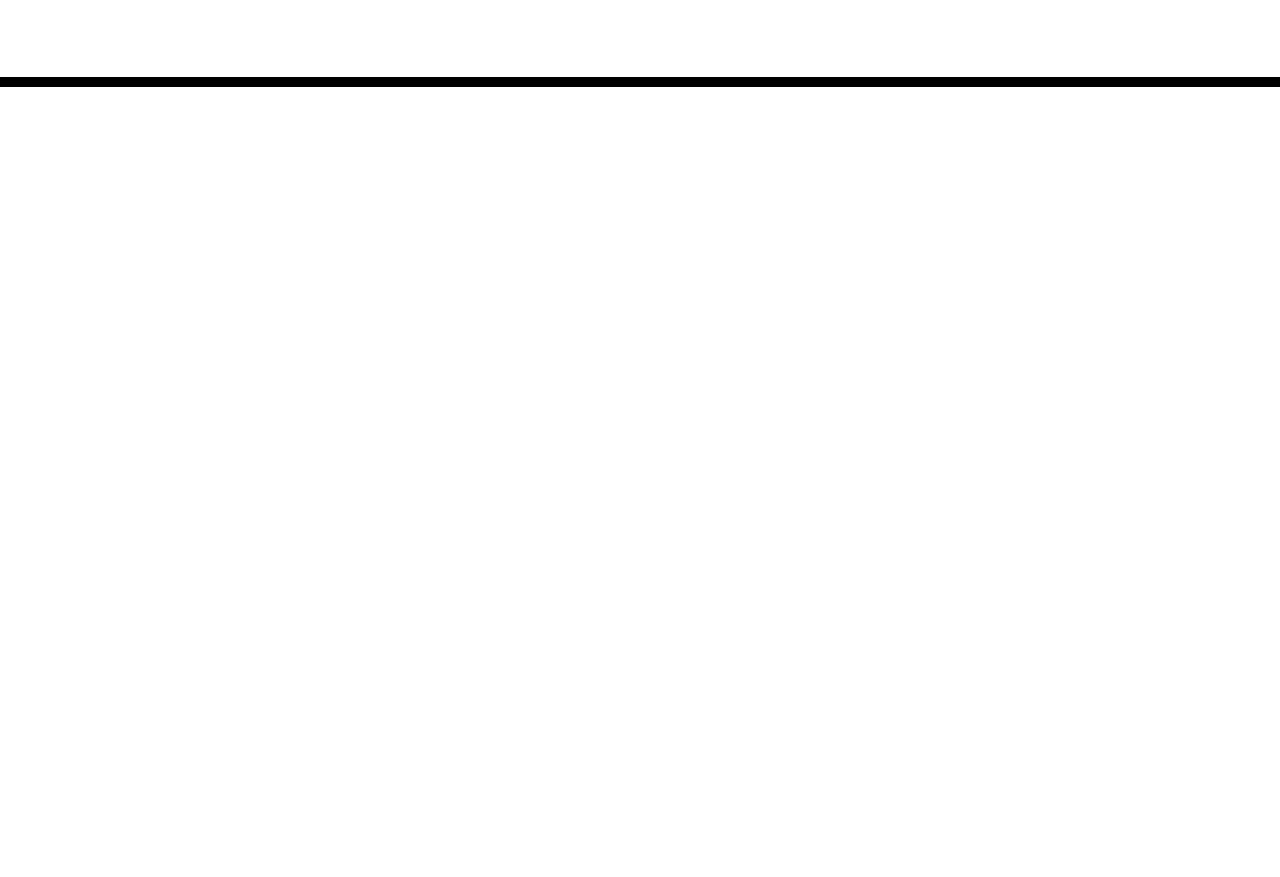
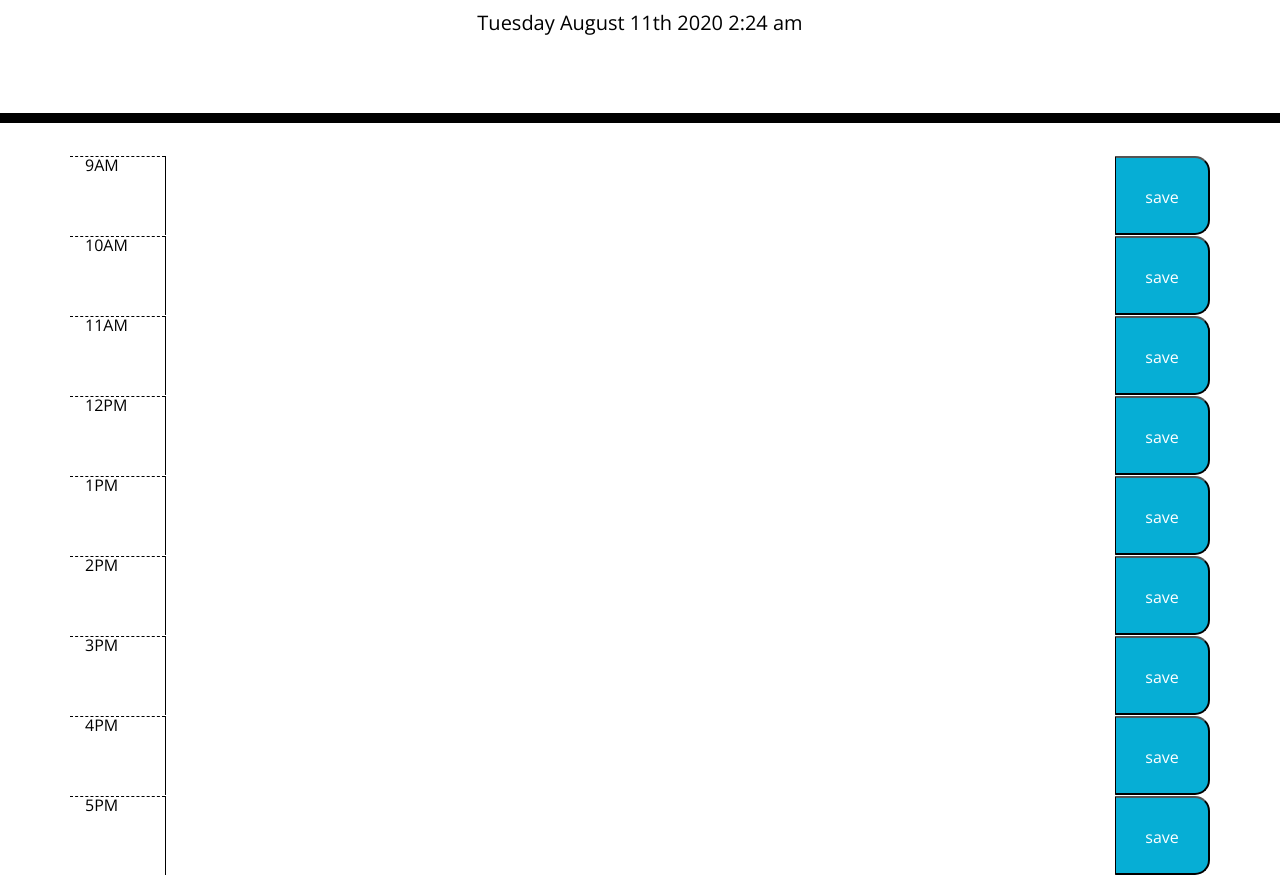
Before and after one commit to solemansay/Day-Planner, a plain HTML site: page index.html in a window 1280 px wide. Shown: the part 181-1058 px from the top of the page. Before the commit the page ends 800 px from the top, so only its background shows below. Drawn offline with nearby package versions, Linux system fonts and the light colour scheme.

Commit message:
added time and date to top, altered html

```diff
--- a/assets/script.js
+++ b/assets/script.js
@@ -0,0 +1,3 @@
+ var ct = moment().format("H")
+
+$("#currentDay").text(moment().format("dddd MMMM Do YYYY h:mm a"));
--- a/assets/style.css
+++ b/assets/style.css
@@ -11,6 +11,9 @@ textarea{
   color: #000000;
   border-left: 1px solid black;
   padding: 10px;
+  width:100%;
+  height:100%;
+  margin:0;
 }
 
 .jumbotron {
@@ -63,9 +66,15 @@ textarea{
   border-bottom-right-radius: 15px;
   background-color: #06AED5;
   color: white;
+  margin: 0;
 }
 
-.saveBtn i:hover {
-  font-size: 20px;
+.btnText {
+  margin-top: 18px;
+  text-align: center;
+}
+
+.saveBtn:hover {
+  font-size: 27px;
   transition: all .3s ease-in-out;
 }
--- a/index.html
+++ b/index.html
@@ -1,23 +1,14 @@
 <!DOCTYPE html>
 <html lang="en">
+
 <head>
   <meta charset="UTF-8" />
   <meta name="viewport" content="width=device-width, initial-scale=1.0" />
   <meta http-equiv="X-UA-Compatible" content="ie=edge" />
-    <link
-      rel="stylesheet"
-      href="https://stackpath.bootstrapcdn.com/bootstrap/4.3.1/css/bootstrap.min.css"
-    />
-    <link
-      rel="stylesheet"
-      href="https://use.fontawesome.com/releases/v5.8.1/css/all.css"
-      integrity="sha384-50oBUHEmvpQ+1lW4y57PTFmhCaXp0ML5d60M1M7uH2+nqUivzIebhndOJK28anvf"
-      crossorigin="anonymous"
-    />
-    <link
-      href="https://fonts.googleapis.com/css?family=Open+Sans&display=swap"
-      rel="stylesheet"
-    />
+  <link rel="stylesheet" href="https://stackpath.bootstrapcdn.com/bootstrap/4.3.1/css/bootstrap.min.css" />
+  <link rel="stylesheet" href="https://use.fontawesome.com/releases/v5.8.1/css/all.css"
+    integrity="sha384-50oBUHEmvpQ+1lW4y57PTFmhCaXp0ML5d60M1M7uH2+nqUivzIebhndOJK28anvf" crossorigin="anonymous" />
+  <link href="https://fonts.googleapis.com/css?family=Open+Sans&display=swap" rel="stylesheet" />
   <link rel="stylesheet" href="assets/style.css" />
   <title>Work Day Scheduler</title>
 </head>
@@ -31,10 +22,82 @@
   <div class="container">
     <!-- Timeblocks go here -->
 
+    <div class="row">
+
+      <div class="col-1 hour">9AM</div>
+      <div class="col-10 p-0 ta" id="09" ><textarea></textarea></div>
+      <button class="col-1 saveBtn"><p class="btnText">save</p></button>
 
     </div>
 
+    <div class="row">
+
+      <div class="col-1 hour">10AM</div>
+      <div class="col-10 p-0 ta" id="10"><textarea></textarea></div>
+      <button class="col-1 saveBtn"><p class="btnText">save</p></button>
+
+    </div>
+
+    <div class="row">
+
+      <div class="col-1 hour">11AM</div>
+      <div class="col-10 p-0 ta" id="11"><textarea></textarea></div>
+      <button class="col-1 saveBtn"><p class="btnText">save</p></button>
+
+    </div>
+
+    <div class="row">
+
+      <div class="col-1 hour">12PM</div>
+      <div class="col-10 p-0 ta" id="12"><textarea></textarea></div>
+      <button class="col-1 saveBtn"><p class="btnText">save</p></button>
+
+    </div>
+
+    <div class="row">
+
+      <div class="col-1 hour">1PM</div>
+      <div class="col-10 p-0 ta" id="13"><textarea></textarea></div>
+      <button class="col-1 saveBtn"><p class="btnText">save</p></button>
+
+    </div>
+
+    <div class="row">
+
+      <div class="col-1 hour">2PM</div>
+      <div class="col-10 p-0 ta" id="14"><textarea></textarea></div>
+      <button class="col-1 saveBtn"><p class="btnText">save</p></button>
+
+    </div>
+
+    <div class="row">
+
+      <div class="col-1 hour">3PM</div>
+      <div class="col-10 p-0 ta" id="15"><textarea></textarea></div>
+      <button class="col-1 saveBtn"><p class="btnText">save</p></button>
+
+    </div>
+
+    <div class="row">
+
+      <div class="col-1 hour">4PM</div>
+      <div class="col-10 p-0 ta" id="16"><textarea></textarea></div>
+      <button class="col-1 saveBtn"><p class="btnText">save</p></button>
+
+    </div>
+
+    <div class="row">
+
+      <div class="col-1 hour">5PM</div>
+      <div class="col-10 p-0 ta" id="17"><textarea></textarea></div>
+      <button class="col-1 saveBtn"><p class="btnText">save</p></button>
+
+    </div>
+
+  </div>
   <script src="https://code.jquery.com/jquery-3.4.1.min.js"></script>
   <script src="https://cdnjs.cloudflare.com/ajax/libs/moment.js/2.24.0/moment.min.js"></script>
+  <script src = "assets/script.js"></script>
 </body>
+
 </html>
```
Lines whose indentation alone changed are shown as unchanged.
